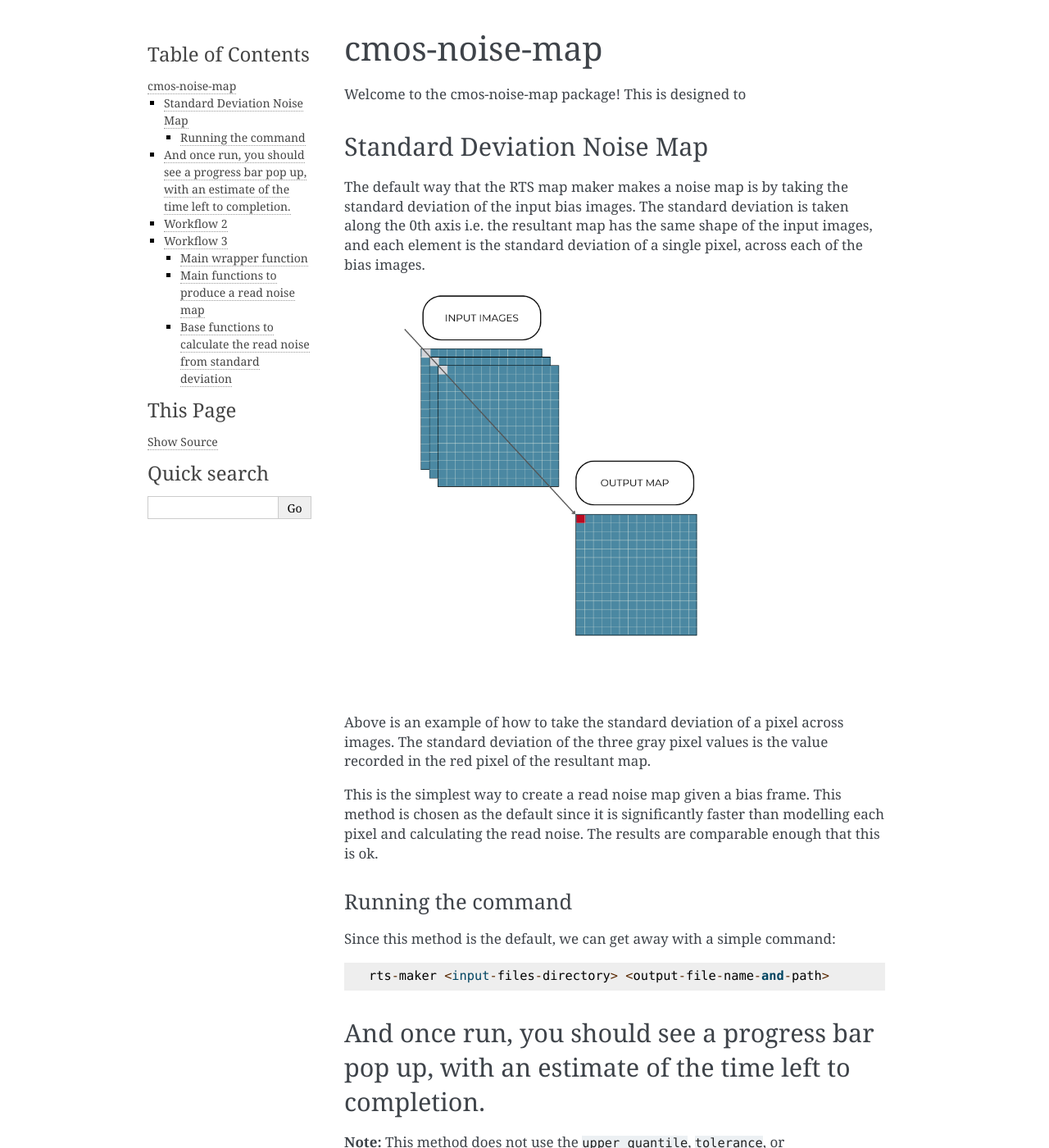
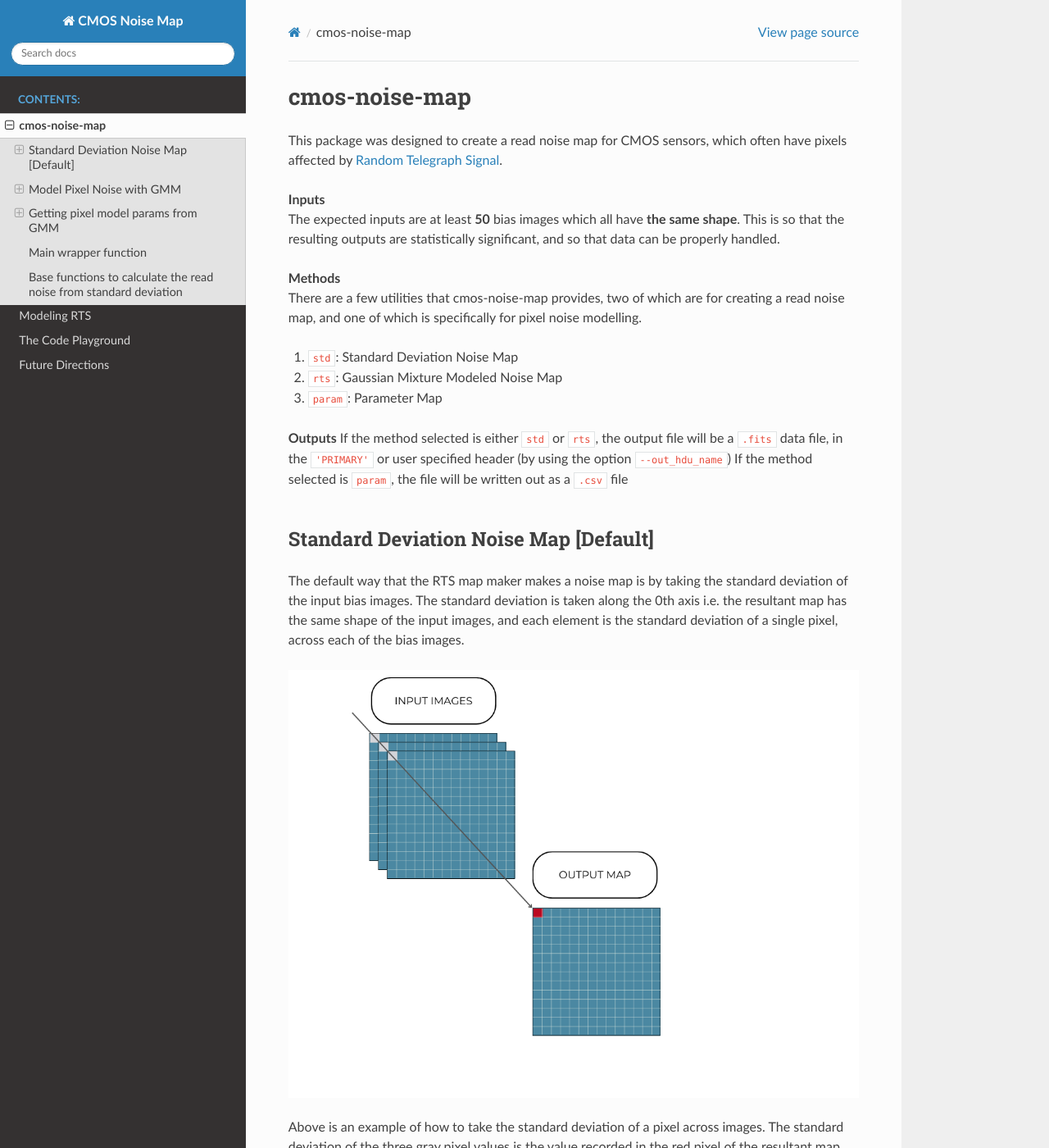
Before and after one commit to LCOGT/cmos-noise-map, a Sphinx documentation site: the page built from docs/source/code.md, in a window 1280 px wide and 1400 px high. Shown: the whole window at 82% size. Built offline with Sphinx 7.4.7 and the Read the Docs theme 2.0.0, drawn with Linux system fonts in a browser that asks for light colours; some of the changed text lies outside the part shown.

Commit message:
Refactored code.md so that it has more explanations and is formatted in a more sensible way

````diff
--- a/docs/source/code.md
+++ b/docs/source/code.md
@@ -1,9 +1,25 @@
 # cmos-noise-map
-Welcome to the cmos-noise-map package! This is designed to
+This package was designed to create a read noise map for CMOS sensors, which often have pixels affected by [Random Telegraph Signal](algorithm.md).
 
+**Inputs**
+<br>
+The expected inputs are at least **50** bias images which all have **the same shape**. This is so that the resulting outputs are statistically significant, and so that data can be properly handled.
 
+**Methods**
+<br>
+There are a few utilities that cmos-noise-map provides, two of which are for creating a read noise map, and one of which is specifically for pixel noise modelling.
 
-## Standard Deviation Noise Map
+1. `std`: Standard Deviation Noise Map
+2. `rts`: Gaussian Mixture Modeled Noise Map
+3. `param`: Parameter Map
+
+**Outputs**
+If the method selected is either `std` or `rts`, the output file will be a `.fits` data file, in the `'PRIMARY'` or user specified header (by using the option `--out_hdu_name`)
+If the method selected is `param`, the file will be written out as a `.csv` file
+
+<br>
+
+## Standard Deviation Noise Map [Default]
 
 The default way that the RTS map maker makes a noise map is by taking the standard deviation of the input bias images.
 The standard deviation is taken along the 0th axis i.e. the resultant map has the same shape of the input images, and
@@ -18,13 +34,16 @@
 This is the simplest way to create a read noise map given a bias frame. This method is chosen as the default since it is significantly faster than modelling each pixel and calculating the read noise.
 The results are comparable enough that this is ok.
 
-### Running the command
+#### Running the command
 
 Since this method is the default, we can get away with a simple command:
+
 ```
 rts-maker <input-files-directory> <output-file-name-and-path>
 ```
+
 And once run, you should see a progress bar pop up, with an estimate of the time left to completion.
+
 ---
 **Note:** This method does not use the `upper_quantile`, `tolerance`, or `min_peak_separation` options.
 
@@ -44,19 +63,30 @@
 
 <br>
 
-## Workflow 2
+## Model Pixel Noise with GMM
 
-## Workflow 3
+The second way provided by cmos-noise-map to create a read noise map is by using a [Gaussian Mixture Model](algorithm.md) to determine the read noise for pixels that are not uniformly distributed.
+This method is a more statistically rigorous way to determine read noise, but the algorithm is very computationally expensive. For a large CMOS sensor with a large amount of data being sampled, the process can take **days**.
+This is why this method is not the default. However, the process ideally need only be run once so users may be interested in using it.
 
-### Main wrapper function
+#### Running the command
 
-<br>
+The command is formatted as follows:
 
-```{eval-rst}
-.. autofunction:: cmos_noise_map.main.cli
+```
+rts-maker <input-files-directory> --upper_quantile <float, optional> --tolerance <float, optional> --min_peak_separation <float, optional> <output-file-name-and-path> rts
 ```
 
-### Main functions to produce a read noise map
+Understanding the options here is important. For more information please visit the [page explaining these in detail](algorithm.md), but in brief:
+- `--upper_quantile` is the noisiness cutoff for evaluating pixels. The algorithm does not evaluate every pixel, only pixels whose **standard deviation** is above this cutoff.
+By default it calculates the cutoff to be the 80th percentile of the standard deviation of all pixels. We **recommend changing the parameter** according to your data.
+Please consider using the [RTS playground](playground.md) to determine this parameter for your data.
+- `--tolerance: default=0.05` is an overfitting parameter. This is the minimum difference in the quality of fit between a model with 2 gaussians, and a model with 3. This parameter generally does not need to be changed.
+- `--min_peak_separation: default=10` is the minimum separation between two modes in a multimodal pixel noise distribution, for them to be considered separate. Please consider using the [RTS playground](playground.md) to determine this parameter for your data.
+
+The files are read in with memory-mapping in order to not use up memory carrying around data.
+However, the process is multiprocessed (implemented via [sklearn](https://scikit-learn.org/stable/modules/generated/sklearn.mixture.GaussianMixture.html)), so your CPU will be working hard during this process.
+Finally, the resultant file has the same shape as the input images, and each element is the calculated pixel read noise value. This is [written out](read_write_files.md) as a fits file in the path specified with the name provided.
 
 <br>
 
@@ -67,32 +97,9 @@
 <br><br>
 
 ```{eval-rst}
-.. autofunction:: cmos_noise_map.map_maker.MapMaker.__init__
-```
-
-<br><br>
-
-```{eval-rst}
-.. autoclass:: cmos_noise_map.map_maker.STDMapMaker
-.. autofunction:: cmos_noise_map.map_maker.STDMapMaker.create_map
-```
-
-<br><br>
-
-```{eval-rst}
 .. autoclass:: cmos_noise_map.map_maker.RTSMapMaker
 .. autofunction:: cmos_noise_map.map_maker.RTSMapMaker.create_map
 ```
-
-<br><br>
-
-```{eval-rst}
-.. autoclass:: cmos_noise_map.map_maker.RTSParameterMapMaker
-.. autofunction:: cmos_noise_map.map_maker.RTSMapMaker.create_map
-```
-<br>
-
-### Base functions to calculate the read noise from standard deviation
 
 <br><br>
 
@@ -112,3 +119,81 @@
 ```
 
 <br>
+
+## Getting pixel model params from GMM
+
+This is a utility provided by the package for those who might want the parameters from our [GMM modelling scheme](algorithm.md), to do things like get more accurate estimates of photometry errors.
+The method is unchanged from above, we just stop short of calculating read noise, and the file [written out](read_write_files.md) is written as a `csv` file. We provide a utility function to read this csv files in, in a way that can be read by the functions
+in `cmos-noise-map`.
+
+#### Running the Command
+
+```
+rts-maker <input-files-directory> --upper_quantile <float, optional> --tolerance <float, optional> --min_peak_separation <float, optional> <output-file-name-and-path> param
+```
+
+All the parameters use are the same as the `rts` method, and parameters should be adjusted in the same way.
+
+Below is an example of using this parameter map to get the read noise of each pixel again.
+
+```
+from cmos_noise_map.utils.read_write_utils import read_parameter_table
+from cmos_noise_map.get_rts import readnoise
+
+means, var, num_peaks, amps = read_parameter_table(test.csv)
+
+readnoise_map = []
+for i in range(len(means)):
+    pixel_readnoise = readnoise(means[i], var[i], num_peaks[i], amps[i])
+    readnoise_map.append(pixel_readnoise)
+```
+
+<br>
+
+```{eval-rst}
+.. autofunction:: cmos_noise_map.map_maker.MapMaker.__init__
+```
+
+<br><br>
+
+```{eval-rst}
+.. autoclass:: cmos_noise_map.map_maker.RTSParameterMapMaker
+.. autofunction:: cmos_noise_map.map_maker.RTSMapMaker.create_map
+```
+
+<br><br>
+
+```{eval-rst}
+.. autofunction:: cmos_noise_map.utils.read_write_utils.read_parameter_table
+```
+
+<br>
+
+## Main wrapper function
+
+<br>
+
+```{eval-rst}
+.. autofunction:: cmos_noise_map.main.cli
+```
+
+## Base functions to calculate the read noise from standard deviation
+
+<br>
+
+```{eval-rst}
+.. autofunction:: cmos_noise_map.get_rts.get_rts
+```
+
+<br><br>
+
+```{eval-rst}
+.. autofunction:: cmos_noise_map.get_rts.readnoise
+```
+<br><br>
+
+```{eval-rst}
+.. autofunction:: cmos_noise_map.get_rts.per_pixel_readnoise
+```
+
+<br>
--- a/docs/source/conf.py
+++ b/docs/source/conf.py
@@ -58,7 +58,7 @@
 # The theme to use for HTML and HTML Help pages.  See the documentation for
 # a list of builtin themes.
 #
-#html_theme = 'sphinx_rtd_theme'
+html_theme = 'sphinx_rtd_theme'
 
 # Add any paths that contain custom static files (such as style sheets) here,
 # relative to this directory. They are copied after the builtin static files,
````
Also changed, not shown: docs/source/index.md (+2 -1 lines), docs/source/read_write_files.md (+2 -2 lines), 16 other files.
